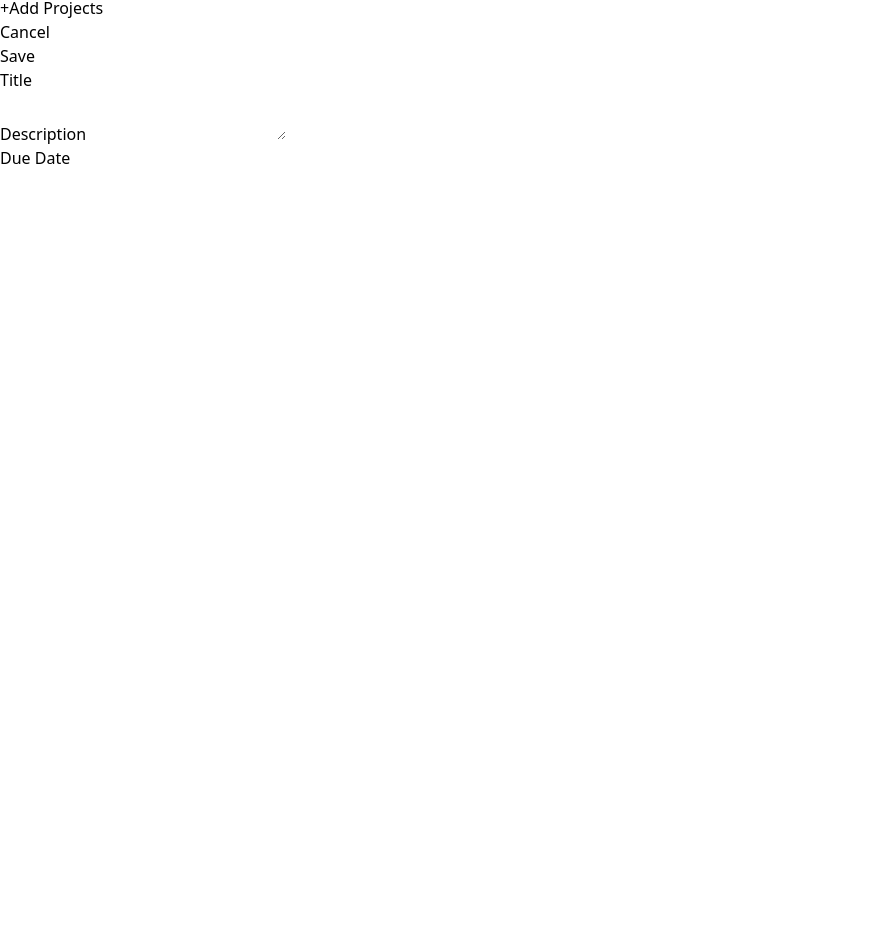
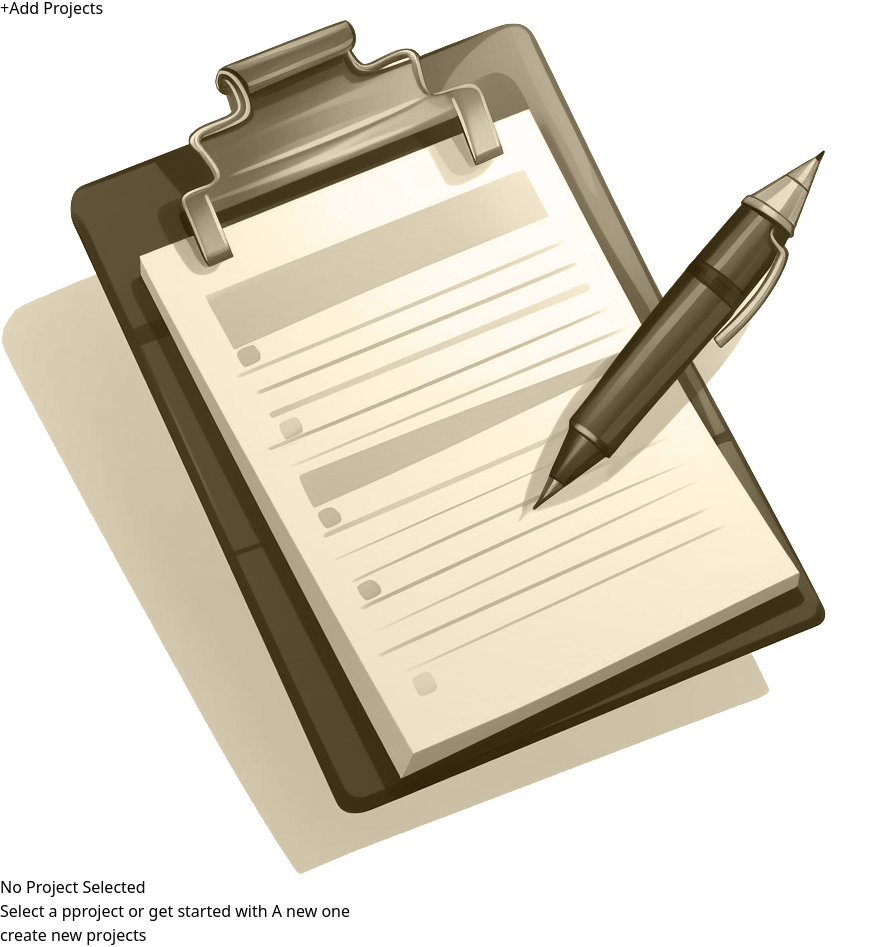
Before and after one commit to tercette/Task_manager_app, a React (Vite) app: page / in a window 1280 px wide. Shown: the part 28-975 px from the top of the page, without its empty margins (0-889 px from the left). Before the commit the page ends 800 px from the top, so only its background shows below. Built offline with nearby package versions, Linux system fonts and the light colour scheme.

Commit message:
Splitting Components to split JSX & tailwind Styles

```diff
--- /dev/null
+++ b/index.d.ts
@@ -0,0 +1,2 @@
+declare module '*.jpg'
+declare module '*.png'
--- a/src/App.jsx
+++ b/src/App.jsx
@@ -1,11 +1,12 @@
 import NewProject from './components/NewProject';
 import ProjectsSidebar from './components/ProjectsSidebar';
+import NoProjectSelected from './components/NoProjectSelected'
 
 function App() {
   return (
     <main className='h-screen my-8 flex gap-8'>
       <ProjectsSidebar />
-      <NewProject />
+      <NoProjectSelected />
     </main>
   );
 }
--- /dev/null
+++ b/src/components/Button.jsx
@@ -0,0 +1,9 @@
+export default function Button({children, ...props}) {
+  return (
+    <button className="px-4 py-2 text-xs md:text-base rounded-md bg-stone-700 text-stone-400 hover:bg-stone-600 hover:text-stone-100"
+	{...props}
+	>
+		{children}
+	</button>
+  );
+}
--- /dev/null
+++ b/src/components/NoProjectSelected.tsx
@@ -0,0 +1,24 @@
+import React from "react";
+import noProjectsImage from "../assets/no-projects.png";
+import Button from "./Button";
+
+export default function NoProjectedSelected() {
+  return (
+    <div className="mt-24 text-center w-2/3">
+      <img
+        src={noProjectsImage}
+        alt="An empty task list"
+        className="w-16 h-16 object-contain mx-auto"
+      />
+      <h2 className="text-xl font-bold text-stone-500 my-4">
+        No Project Selected
+      </h2>
+      <p className="text-stone-400 mb-4">
+        Select a pproject or get started with A new one
+      </p>
+      <p className="mt-8">
+        <Button>create new projects</Button>
+      </p>
+    </div>
+  );
+}
--- a/src/components/ProjectsSidebar.tsx
+++ b/src/components/ProjectsSidebar.tsx
@@ -1,4 +1,5 @@
 import React from "react";
+import Button from "./Button";
 
 export default function ProjectsSidebar() {
   return (
@@ -7,9 +8,11 @@
         Your Projects
       </h2>
       <div>
-        <button className="px-4 py-2 text-xs md:text-base rounded-md bg-stone-700 text-stone-400 hover:bg-stone-600 hover:text-stone-100">
+        <Button>
+
           +Add Projects
-        </button>
+        </Button>
+
       </div>
       <ul></ul>
     </aside>
```
